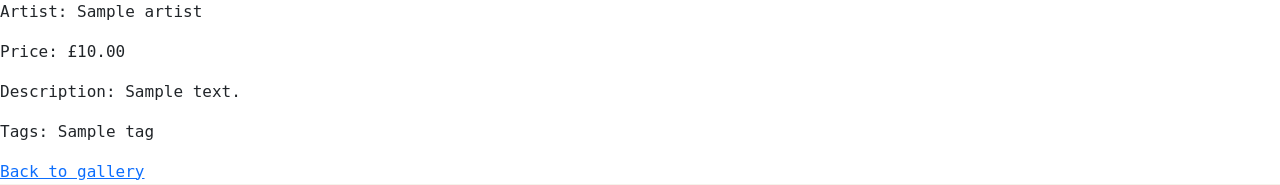
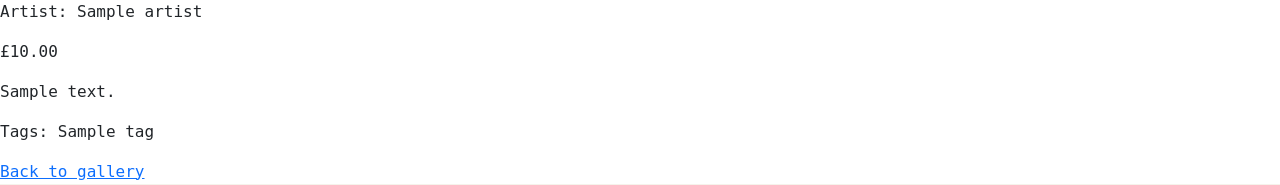
Before and after one commit to etherOnGitHub/constcollection-art-portfolio-and-shop, a Django app: a page that uses templates/gallery/artwork_detail.html in a window 1280 px wide. Shown: the part 316-501 px from the top of the page. Run offline with Django 5.2, Linux system fonts and the light colour scheme; tables that the repository leaves empty hold one stand-in row (values such as "Sample post"); some libraries are stand-ins or nearby versions; some web fonts are replaced.

Commit message:
refactor: simplify price and description display in artwork detail view. make description show as formatted in admin panel (summernote)

```diff
--- a/templates/gallery/artwork_detail.html
+++ b/templates/gallery/artwork_detail.html
@@ -5,8 +5,8 @@
 <h1>{{ artwork.title }}</h1>
 <img src="{{ artwork.image_url.url }}" alt="{{ artwork.alt_text }}">
 <p>Artist: {{ artwork.artist.name }}</p>
-<p>Price: £{{ artwork.price }}</p>
-<p>Description: {{ artwork.description }}</p>
+<p>£{{ artwork.price }}</p>
+<p>{{ artwork.description|safe }}</p>
 
 <p>Tags:
   {% for tag in artwork.tags.all %}
```
